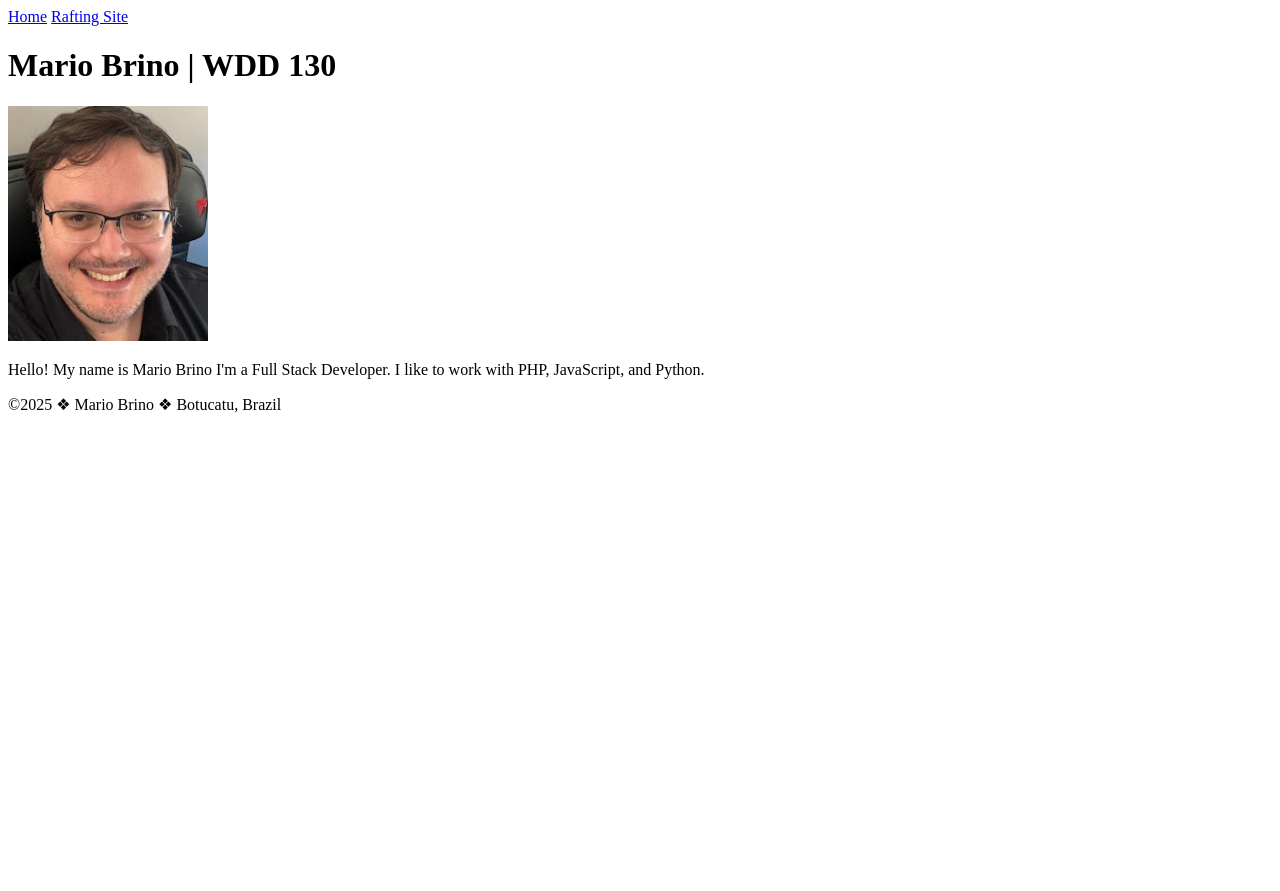
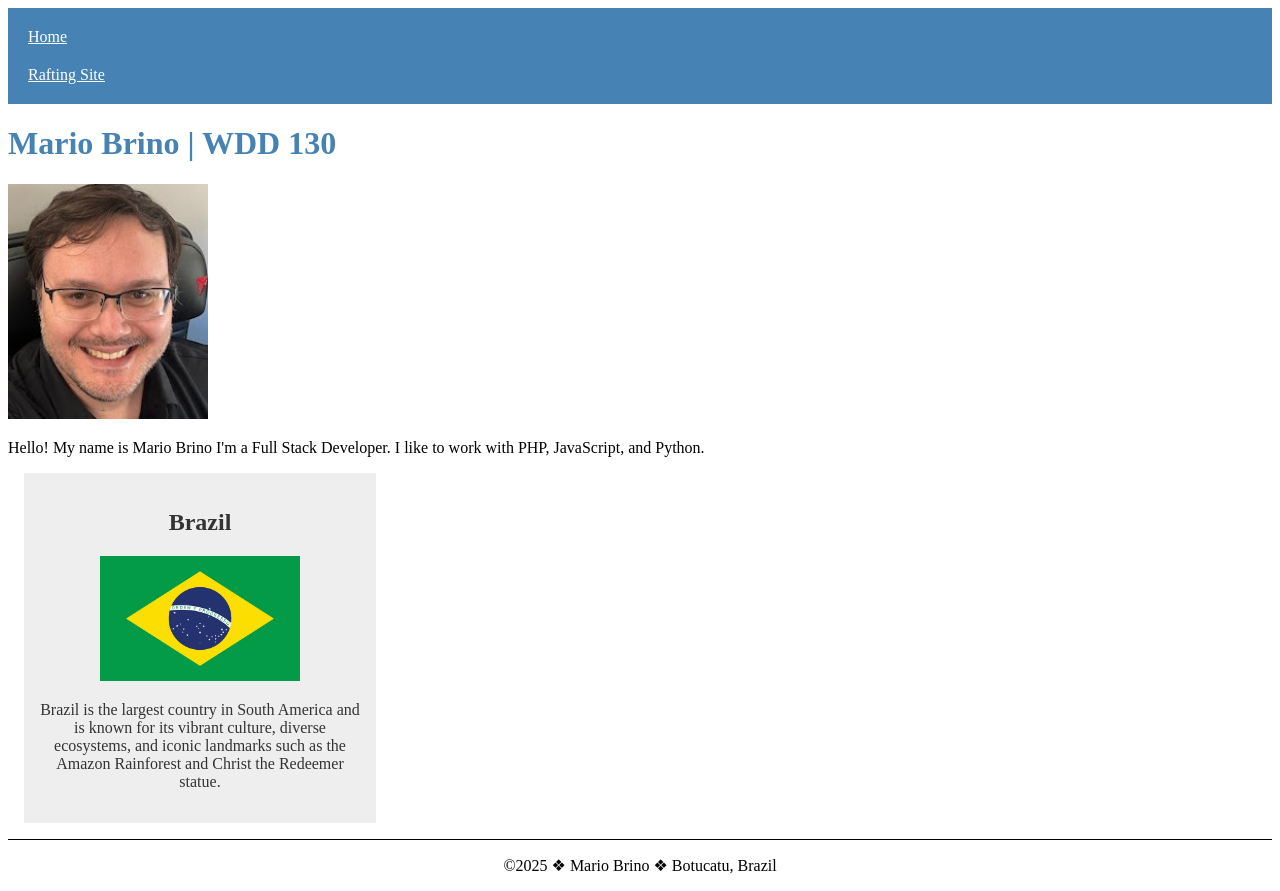
Before and after one commit to mariohbrino/wdd130, a plain HTML site: page index.html in a window 1280 px wide. Before the commit the page ends 800 px from the top, so only its background shows below. Drawn offline with Linux system fonts and the light colour scheme.

Commit message:
lesson: home page enhancement

```diff
--- /dev/null
+++ b/css/styles.css
@@ -0,0 +1,48 @@
+nav {
+    background-color: steelblue;
+    padding: 10px;
+}
+
+nav a {
+    color: white;
+    padding: 10px;
+    display: block;
+}
+
+h1 {
+    color: steelblue;
+}
+
+p {
+    padding: 0;
+}
+
+main {
+    max-width: 840px;
+}
+
+main img {
+    width: 200px;
+    height: auto;
+}
+
+aside {
+    width: 20rem;
+    margin: 1rem;
+    border: 1px solid rbg(0 0 0 / 0.2);
+    padding: 1rem;
+    background-color: #eee;
+    color: #333;
+    text-align: center;
+}
+
+aside img {
+    width: 200px;
+    height: auto;
+}
+
+footer {
+    margin-top: 15px;
+    border-top: 1px solid #000;
+    text-align: center;
+}
--- a/index.html
+++ b/index.html
@@ -4,6 +4,9 @@
     <meta charset="utf-8">
     <meta name="viewport" content="width=device-width, initial-scale=1.0">
     <title>Mario Brino | WDD 130</title>
+    <meta name="description" content="Mario Brino's personal website for WDD 130">
+    <meta name="author" content="Mario Brino">
+    <link rel="stylesheet" href="css/styles.css">
 </head>
 <body>
     <header>
@@ -14,9 +17,14 @@
     </header>
     <main>
         <h1>Mario Brino | WDD 130</h1>
-        <img src="images/profile.jpg" alt="Hello, my name is Mario Brino" width="200">
+        <img src="images/profile.jpg" alt="Hello, my name is Mario Brino" width="200" height="auto">
         <p>Hello! My name is Mario Brino I'm a Full Stack Developer. I like to work with PHP, JavaScript, and Python.</p>
     </main>
+    <aside>
+        <h2>Brazil</h2>
+        <img src="images/brazil.webp" alt="Brazil Flag" width="200" height="auto">
+        <p>Brazil is the largest country in South America and is known for its vibrant culture, diverse ecosystems, and iconic landmarks such as the Amazon Rainforest and Christ the Redeemer statue.</p>
+    </aside>
     <footer>
         <p>&copy;2025 &#10070; Mario Brino &#10070; Botucatu, Brazil</p>
     </footer>
```
Also changed, not shown: week02/holygrail.html (added, +41 -0 lines), images/brazil.webp (added), images/sao-paulo-temple.jpg (added).
